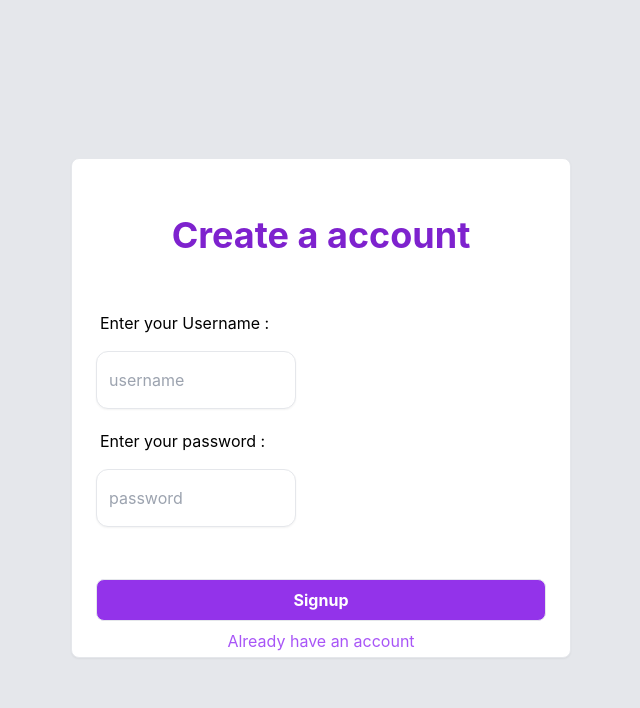
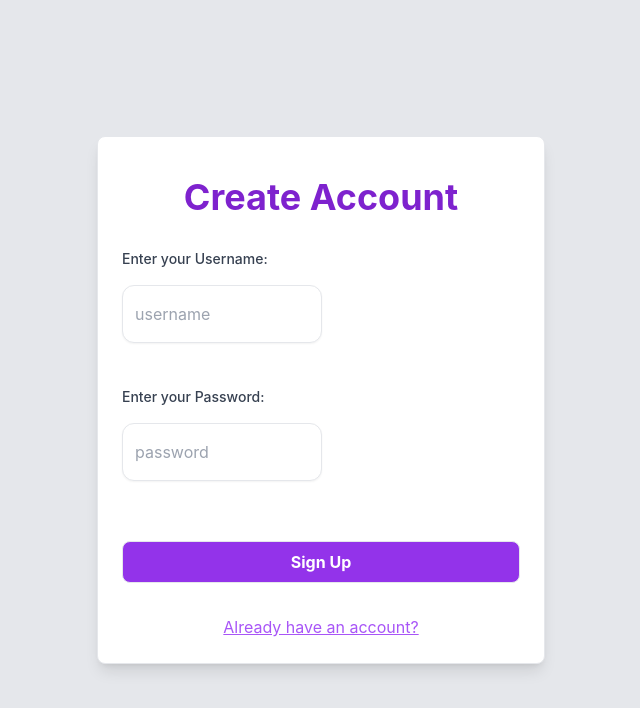
Before and after one commit to SRAJAN-00/brain-1, a React (Vite) app: page /signup in a window 1280 px wide. Shown: the top 708 px of the page, without its empty margins (319-959 px from the left). Built offline with nearby package versions, Linux system fonts and the light colour scheme.

Commit message:
new res fff

```diff
--- a/src/components/SignIn.tsx
+++ b/src/components/SignIn.tsx
@@ -9,6 +9,7 @@ export function SignIn() {
   const usernameRef = useRef<HTMLInputElement>(null);
   const passwordRef = useRef<HTMLInputElement>(null);
   const navigate = useNavigate();
+
   async function signin() {
     const username = usernameRef.current?.value;
     const password = passwordRef.current?.value;
@@ -22,32 +23,44 @@ export function SignIn() {
   }
 
   return (
-    <div className="bg-gray-200 flex justify-center h-screen items-center">
-      <div className="bg-white shadow-sm rounded-lg   h-[500px] w-[500px] p-1 border gap-2 p-6 mt-4">
-        <h2 className="flex justify-center text-4xl text-purple-700 font-bold  b mt-8">
+    <div className="bg-gray-200 flex justify-center min-h-screen items-center p-4">
+      <div className="bg-white shadow-lg rounded-lg w-full max-w-md mx-auto p-6 border">
+        <h2 className="text-center text-3xl md:text-4xl text-purple-700 font-bold mt-4 mb-8">
           Login
         </h2>
-        <div className="mt-14">
-          <div className="pb-2 pl-1">
-            <label> Enter the Username :</label>
-          </div>
+
+        <div className="space-y-6">
+          <div>
+            <label className="block text-sm font-medium text-gray-700 mb-2">
+              Enter the Username:
+            </label>
             <Input reference={usernameRef} placeholder="username" />
           </div>
-        <div className="pb-2 pl-1">
-          <label> Enter the password :</label>
+
+          <div>
+            <label className="block text-sm font-medium text-gray-700 mb-2">
+              Enter the Password:
+            </label>
+            <Input reference={passwordRef} placeholder="password" />
           </div>
-        <Input reference={passwordRef} placeholder="password" />
-        <div className="mt-8">
+
+          <div className="pt-4">
             <Button
               onClick={signin}
               variant="primary"
-            text="login"
+              text="Login"
               fullWidth={true}
             />
+          </div>
 
+          <div className="text-center pt-2">
+            <a
+              href="/signup"
+              className="text-purple-500 hover:text-purple-600 transition-colors underline"
+            >
+              Create a new account
+            </a>
           </div>
-         <div className=" flex  justify-center text-purple-500 item-center pt-2 hover:text-purple-600 ">
-        <a href="/signup">create a new account</a>
         </div>
       </div>
     </div>
--- a/src/components/SignUp.tsx
+++ b/src/components/SignUp.tsx
@@ -9,6 +9,7 @@ export function SignUp() {
   const usernameRef = useRef<HTMLInputElement>(null);
   const passwordRef = useRef<HTMLInputElement>(null);
   const navigate = useNavigate();
+
   async function signup() {
     const username = usernameRef.current?.value;
     const password = passwordRef.current?.value;
@@ -18,32 +19,46 @@ export function SignUp() {
     });
     navigate("/signin");
   }
+
   return (
-    <div className="bg-gray-200 flex justify-center h-screen items-center">
-      <div className="bg-white shadow-sm rounded-lg   h-[500px] w-[500px] p-1 border gap-2 p-6 mt-4">
-        <h2 className="flex justify-center text-4xl font-bold text-purple-700  mt-8">
-          Create a account
+    <div className="bg-gray-200 flex justify-center min-h-screen items-center p-4">
+      <div className="bg-white shadow-lg rounded-lg w-full max-w-md mx-auto p-6 border">
+        <h2 className="text-center text-3xl md:text-4xl text-purple-700 font-bold mt-4 mb-8">
+          Create Account
         </h2>
-        <div className="mt-14">
-          <div className="pb-2 pl-1">
-            <label>Enter your Username :</label>
-          </div>
+
+        <div className="space-y-6">
+          <div>
+            <label className="block text-sm font-medium text-gray-700 mb-2">
+              Enter your Username:
+            </label>
             <Input reference={usernameRef} placeholder="username" />
           </div>
-        <div className="pb-2 pl-1">
-          <label>Enter your password :</label>
+
+          <div>
+            <label className="block text-sm font-medium text-gray-700 mb-2">
+              Enter your Password:
+            </label>
+            <Input reference={passwordRef} placeholder="password" />
           </div>
-        <Input reference={passwordRef} placeholder="password" />
-        <div className="mt-8">
+
+          <div className="pt-4">
             <Button
               onClick={signup}
               variant="primary"
-            text="Signup"
+              text="Sign Up"
               fullWidth={true}
             />
           </div>
-        <div className=" flex  justify-center text-purple-500 item-center pt-2 hover:text-purple-600 ">
-        <a href="/signin">Already have an account</a>
+
+          <div className="text-center pt-2">
+            <a
+              href="/signin"
+              className="text-purple-500 hover:text-purple-600 transition-colors underline"
+            >
+              Already have an account?
+            </a>
+          </div>
         </div>
       </div>
     </div>
```
Lines whose indentation alone changed are shown as unchanged.
